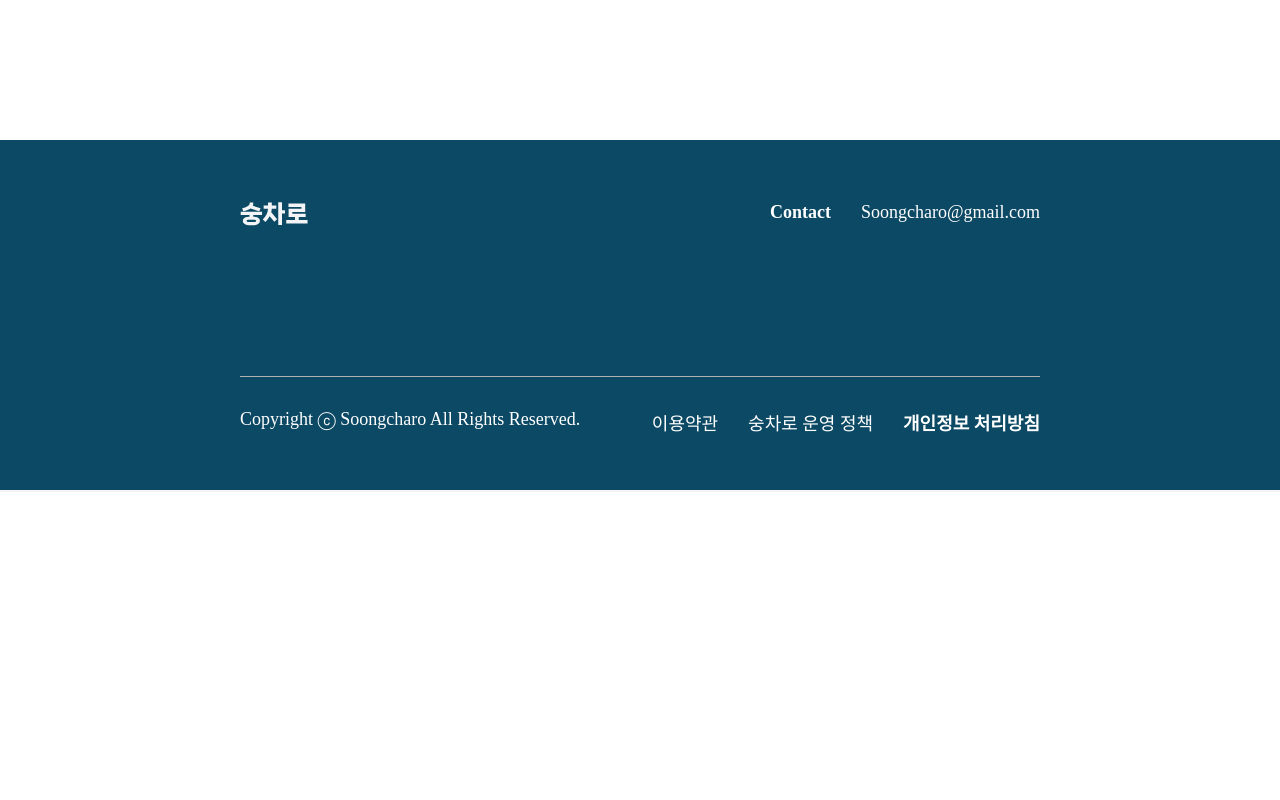
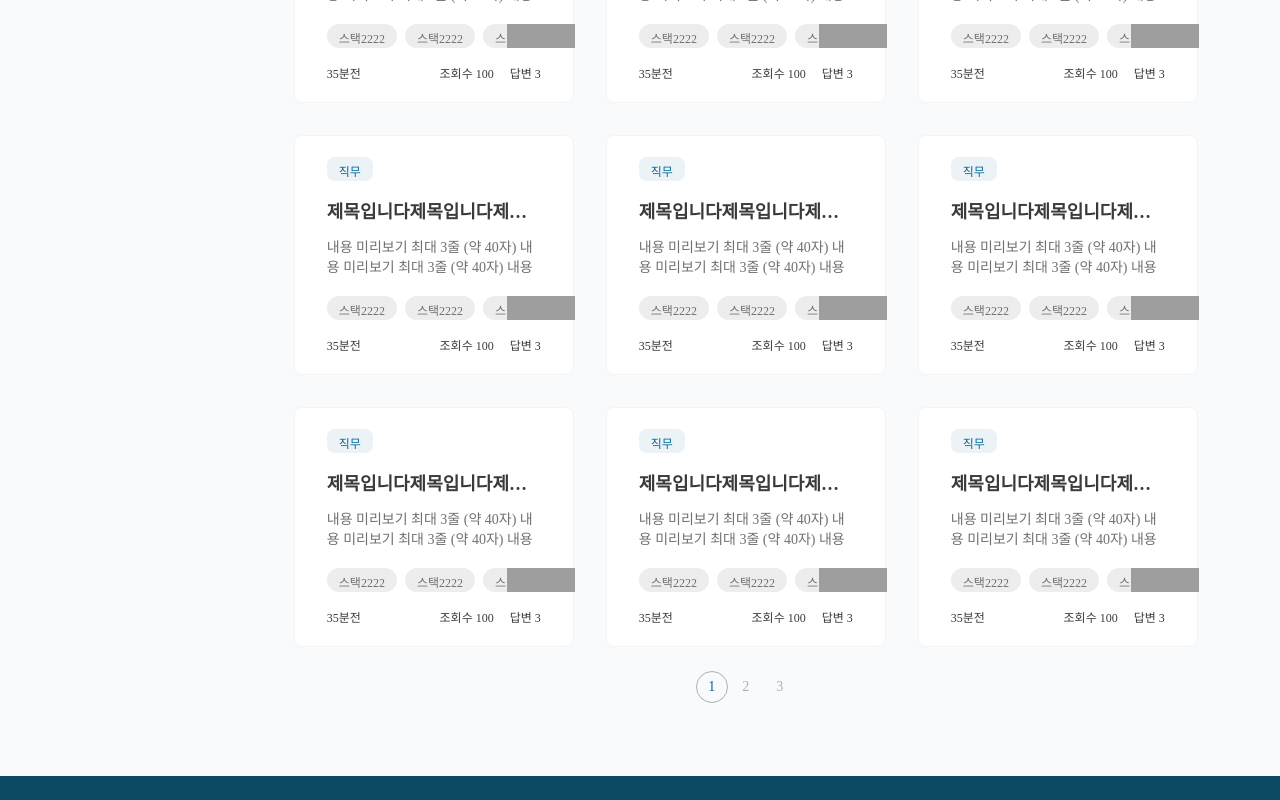
Before and after one commit to Soongmile/Soongmile-FE, a Next.js app: page /searchpage in a window 1280 px wide. Before the commit this address had no page. Shown: the part 660-1460 px from the top of the page. Before the commit the page ends 1152 px from the top, so only its background shows below. Built offline with nearby package versions, Linux system fonts and the light colour scheme; grey boxes are pictures that could not be loaded.

Commit message:
[#41] feat: 서치 페이지 UI 제작

```diff
--- /dev/null
+++ b/pages/searchpage.tsx
@@ -0,0 +1,109 @@
+import Spacing from '@/components/reusable/Spacing';
+import type { NextPage } from 'next';
+import Search from '@/components/reusable/Search';
+import styled from 'styled-components';
+import theme from '@/styles/theme';
+import SideBar from '@/components/reusable/SideBar';
+import { MAINPAGE_MENU_LIST } from '@/const';
+import Card from '@/components/reusable/Card';
+
+const SearchPage: NextPage = () => {
+  return (
+    <Container>
+      <Spacing direction="vertical" size={64} />
+      <Search />
+      <Spacing direction="vertical" size={64} />
+      <ContentWrap>
+        <SideBar menuList={MAINPAGE_MENU_LIST} />
+        <Spacing direction="horizontal" size={138} />
+        <RightWrap>
+          <Title>전체</Title>
+          <Spacing direction="vertical" size={32} />
+          <CardWrap>
+            <Card />
+            <Card />
+            <Card />
+            <Card />
+            <Card />
+            <Card />
+            <Card />
+            <Card />
+            <Card />
+            <Card />
+            <Card />
+            <Card />
+          </CardWrap>
+          <Spacing direction="vertical" size={24} />
+          <PaginationWrap>
+            <PaginationItem pageSelected>1</PaginationItem>
+            <Spacing direction="horizontal" size={2} />
+            <PaginationItem pageSelected={false}>2</PaginationItem>
+            <Spacing direction="horizontal" size={2} />
+            <PaginationItem pageSelected={false}>3</PaginationItem>
+          </PaginationWrap>
+          <Spacing direction="vertical" size={73} />
+        </RightWrap>
+      </ContentWrap>
+    </Container>
+  );
+};
+
+export default SearchPage;
+
+const Container = styled.section`
+  width: 100%;
+  height: auto;
+  display: flex;
+  flex-direction: column;
+  align-items: center;
+  background-color: ${theme.colors.gray0};
+`;
+
+const ContentWrap = styled.div`
+  display: flex;
+`;
+
+const RightWrap = styled.div`
+  width: 904px;
+  display: flex;
+  flex-direction: column;
+`;
+
+const Title = styled.p`
+  font-size: ${theme.fontStyles.Title_S.fontSize}px;
+  font-weight: ${theme.fontStyles.Title_S.fontWeight};
+`;
+
+const CardWrap = styled.div`
+  width: 904px;
+  display: flex;
+  justify-content: space-between;
+  flex-wrap: wrap;
+  gap: 32px 32px;
+`;
+
+interface PageProps {
+  pageSelected: boolean;
+}
+
+const PaginationWrap = styled.div`
+  height: 32px;
+  width: fit-content;
+  display: flex;
+  margin: 0 auto;
+`;
+
+const PaginationItem = styled.span<PageProps>`
+  height: 32px;
+  width: 32px;
+  display: flex;
+  justify-content: center;
+  align-items: center;
+  background-image: ${(props) => props.pageSelected && `url('/img/paginationSelected.svg')`};
+  color: ${(props) => (props.pageSelected ? theme.colors.primary : theme.colors.gray2)};
+  font-size: ${theme.fontStyles.Text_S.fontSize}px;
+  font-weight: ${theme.fontStyles.Text_S.fontWeight};
+  background-size: contain;
+  background-position: center;
+  cursor: pointer;
+`;
```
Also changed, not shown: pages/search.tsx (deleted, +0 -7 lines), public/img/paginationSelected.svg (added).
